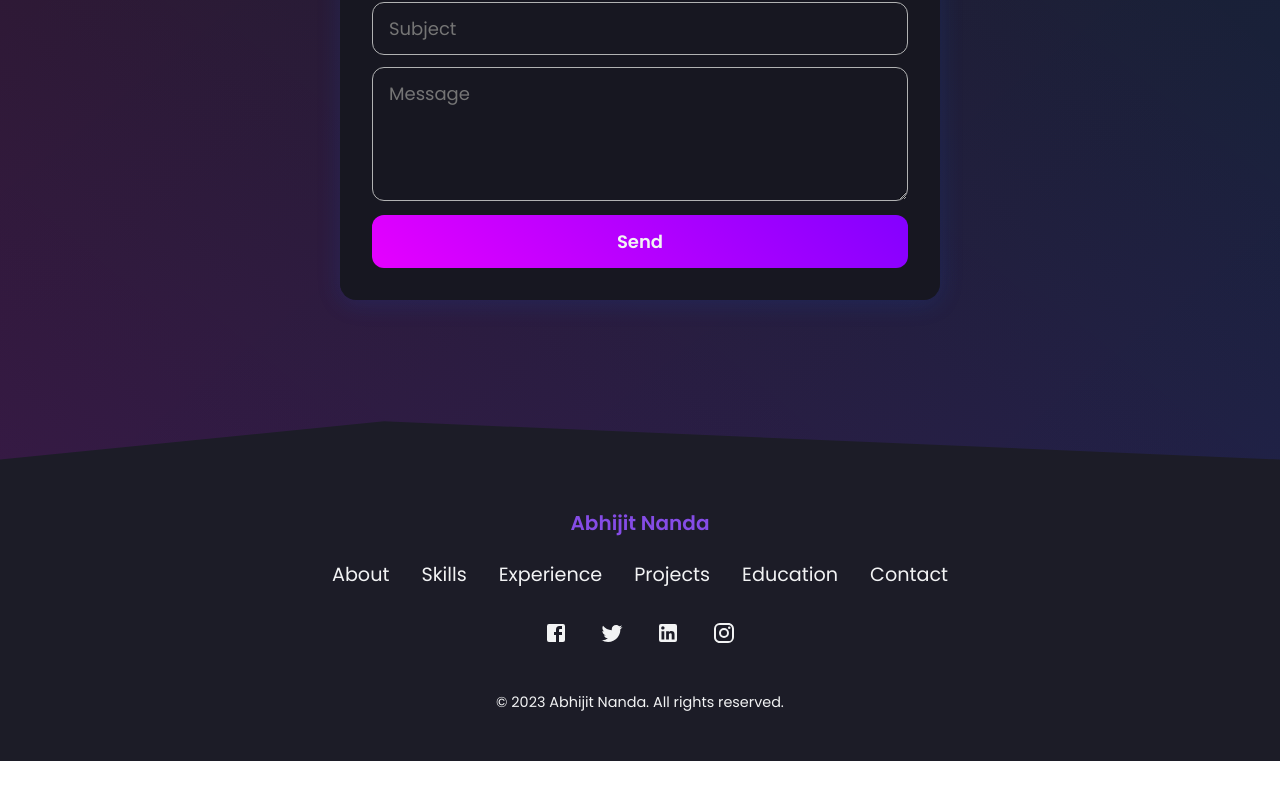
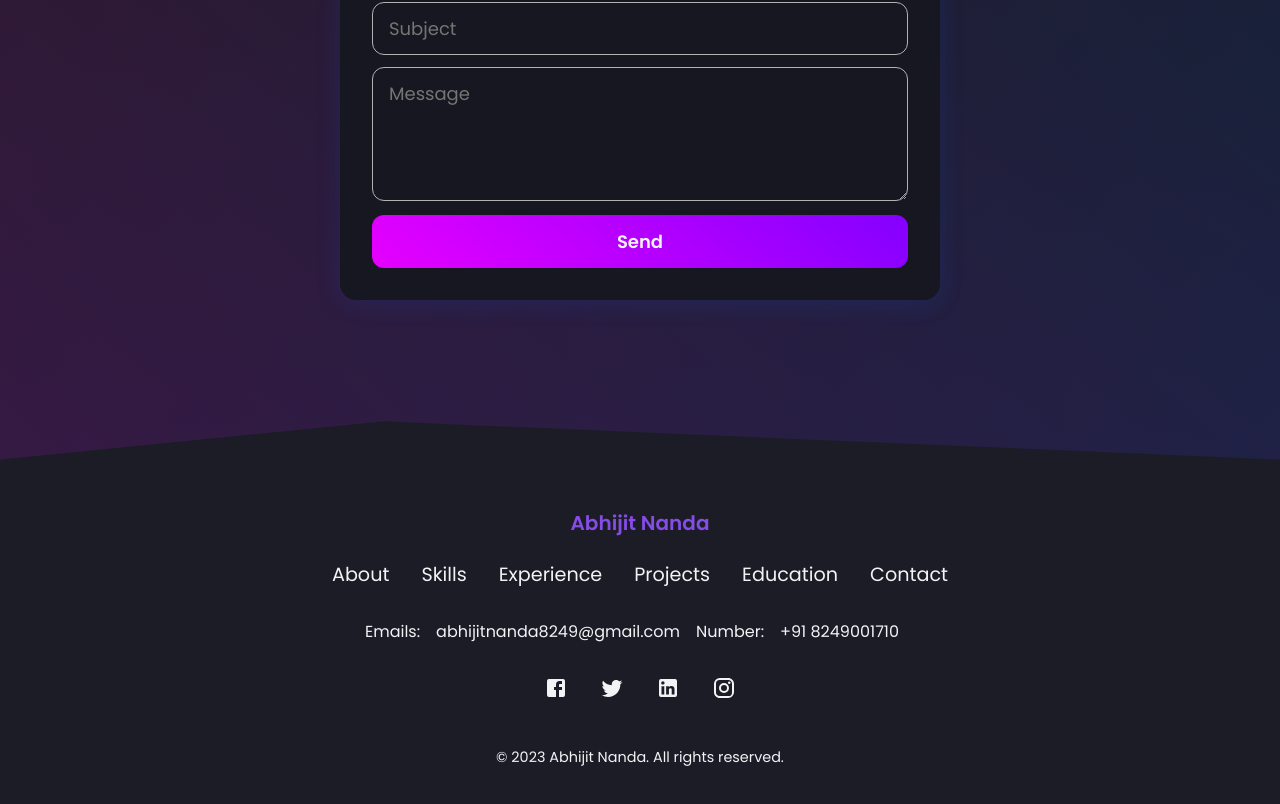
Before and after one commit to abhi051002/portfolio, a React (Create React App) app: page / in a window 1280 px wide. Shown: the part 4793-5597 px from the top of the page. Before the commit the page ends 5554 px from the top, so only its background shows below. Built offline with nearby package versions, Linux system fonts and the light colour scheme.

Commit message:
Email and number added in footer

```diff
--- a/src/components/Footer/index.js
+++ b/src/components/Footer/index.js
@@ -76,6 +76,29 @@ const SocialMediaIcon = styled.a`
     color: ${({ theme }) => theme.primary};
   }
 `;
+const ContactInfo = styled.div`
+  display: flex;
+  margin-top: 1rem;
+  @media(max-width:960px){
+    display:block;
+    text-align:center;
+  }
+`;
+
+const ContactInfos = styled.a`
+  display: inline-block;
+  margin: 0 1rem;
+  font-size: 1.0rem;
+  color: ${({ theme }) => theme.text_primary};
+  text-decoration:none;
+  transition: color 0.2s ease-in-out;
+  &:hover {
+    color: ${({ theme }) => theme.primary};
+  }
+  @media(max-width:960px){
+    margin-bottom:20px;
+  }
+`;
 
 const Copyright = styled.p`
   margin-top: 1.5rem;
@@ -97,6 +120,10 @@ function Footer() {
           <NavLink href="#education">Education</NavLink>
           <NavLink href="#contact">Contact</NavLink>
         </Nav>
+        <ContactInfo>
+            Emails:<ContactInfos href="mailto:abhijitnanda8249@gmail.com">abhijitnanda8249@gmail.com</ContactInfos>
+            Number:<ContactInfos href="tel:+918249001710"> +91 8249001710</ContactInfos>
+        </ContactInfo>
         <SocialMediaIcons>
           <SocialMediaIcon href={Bio.facebook} target="display"><FacebookIcon /></SocialMediaIcon>
           <SocialMediaIcon href={Bio.twitter} target="display"><TwitterIcon /></SocialMediaIcon>
--- a/src/components/HeroSection/index.js
+++ b/src/components/HeroSection/index.js
@@ -121,6 +121,7 @@ export const TextLoop = styled.div`
   line-height: 68px;
   @media (max-width: 960px) {
     text-align: center;
+    display:block;
   }
   @media (max-width: 640px) {
     font-size: 22px;
```
